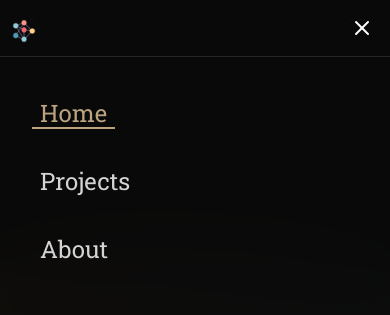
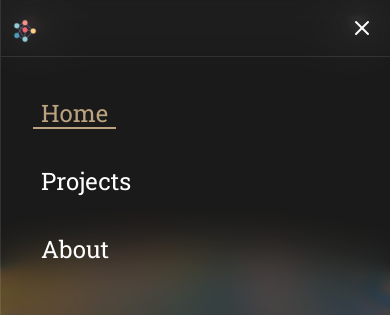
Before and after one commit to MDeus-ai/deus, a React (Create React App) app: page / in a window 390 px wide. Both pictures are taken after a click on the button 358 px from the left and 26 px from the top of the page. Shown: the top 315 px of the page. Built offline with nearby package versions, Linux system fonts and the light colour scheme.

Commit message:
version 2 update v0.25

```diff
--- a/src/components/Navbar/Navbar.js
+++ b/src/components/Navbar/Navbar.js
@@ -32,32 +32,30 @@ const Navbar = () => {
       setLastScrollY(currentScrollY);
     };
 
-    window.addEventListener('scroll', handleScroll);
+    window.addEventListener('scroll', handleScroll, { passive: true });
     return () => window.removeEventListener('scroll', handleScroll);
   }, [lastScrollY, scrollThreshold]);
 
   useEffect(() => {
     const mainContent = document.getElementById('main-content');
     if (mainContent) {
-      mainContent.style.filter = isMenuOpen ? 'blur(16px)' : 'none';
-      mainContent.style.transition = 'filter 0.6s cubic-bezier(0.4, 0, 0.2, 1)';
+      mainContent.style.opacity = isMenuOpen ? '0.4' : '1';
+      mainContent.style.transition = 'opacity 0.3s ease-out';
     }
 
     document.body.style.overflow = isMenuOpen ? 'hidden' : 'unset';
     return () => {
       document.body.style.overflow = 'unset';
       if (mainContent) {
-        mainContent.style.filter = 'none';
+        mainContent.style.opacity = '1';
       }
     };
   }, [isMenuOpen]);
 
   const isActive = (path) => {
-    // Exact match for home and about pages
     if (path === '/' || path === '/about') {
       return location.pathname === path;
     }
-    // Special handling for projects section
     if (path === '/projects') {
       return location.pathname === '/projects' || location.pathname.startsWith('/projects/');
     }
@@ -66,11 +64,12 @@ const Navbar = () => {
 
   return (
     <>
-      <nav className={`fixed top-0 left-0 w-full z-50 transition-all duration-500 ease-in-out
+      <nav className={`fixed top-0 left-0 w-full z-50 transition-transform duration-300 ease-out
         ${isScrolled ? 'bg-black/70' : 'bg-neutral-950/80'}
         ${isVisible ? 'translate-y-0' : '-translate-y-full'}
         backdrop-blur-md px-5 py-3 md:px-6`}
         style={{ fontFamily: 'Roboto Slab, serif' }}>
+        {/* Navbar content remains the same */}
         <div className="max-w-5xl mx-auto flex items-center justify-between">
           <Link to="/" className="text-white text-xl md:text-2xl font-bold hover:text-[#BCA37F] transition-colors duration-300">
             <img src="/favicon.png" alt="Logo" className="w-6 h-6 inline-block align-middle" />
@@ -102,19 +101,28 @@ const Navbar = () => {
         </div>
       </nav>
 
+      {/* Overlay with slight blur */}
       <div
-        className={`fixed inset-0 bg-black/40 backdrop-blur-2xl z-50 transition-all duration-500 ease-in-out
-          ${isMenuOpen ? 'opacity-100 visible' : 'opacity-0 invisible'}`}
+        className={`fixed inset-0 bg-black/30 backdrop-blur-sm z-50 transition-opacity duration-300 ease-out
+          ${isMenuOpen ? 'opacity-100 visible' : 'opacity-0 invisible pointer-events-none'}`}
         onClick={() => setIsMenuOpen(false)}
       />
 
+      {/* Offcanvas Menu with transparency and stronger blur */}
       <div
-        className={`fixed top-0 right-0 w-full md:w-[400px] h-full bg-neutral-950/90 backdrop-blur-2xl z-50
-          transform transition-all duration-500 ease-in-out
-          ${isMenuOpen ? 'translate-x-0 opacity-100' : 'translate-x-full opacity-0'}`}
-        style={{ fontFamily: 'Roboto Slab, serif' }}
+        className={`fixed top-0 right-0 w-full md:w-[400px] h-full z-50
+          transform will-change-transform transition-transform duration-300 ease-out
+          bg-white/10 dark:bg-neutral-950/30 backdrop-blur-xl
+          ${isMenuOpen ? 'translate-x-0' : 'translate-x-full'}`}
+        style={{
+          fontFamily: 'Roboto Slab, serif',
+          backfaceVisibility: 'hidden',
+          perspective: '1000px',
+          borderLeft: '1px solid rgba(255, 255, 255, 0.1)' // Subtle border for depth
+        }}
       >
-        <div className="flex items-center justify-between p-3 md:p-6 border-b border-neutral-800">
+        {/* Header with glass effect */}
+        <div className="flex items-center justify-between p-3 md:p-6 border-b border-white/10">
           <Link
             to="/"
             className="text-white text-2xl md:text-3xl font-bold hover:text-[#BCA37F] transition-colors duration-300"
@@ -124,7 +132,7 @@ const Navbar = () => {
           </Link>
           <button
             className="w-8 h-8 flex items-center justify-center text-white hover:text-[#BCA37F]
-              hover:bg-neutral-800/50 rounded-full transition-all duration-300 hover:rotate-90"
+              hover:bg-white/10 rounded-full transition-all duration-300 hover:rotate-90"
             onClick={() => setIsMenuOpen(false)}
             aria-label="Close menu"
           >
@@ -132,6 +140,7 @@ const Navbar = () => {
           </button>
         </div>
 
+        {/* Content with glass effect */}
         <div className="h-[calc(100%-81px)] overflow-y-auto">
           <div className="p-10 md:p-8">
             <div className="space-y-9">
@@ -139,14 +148,14 @@ const Navbar = () => {
                 <Link
                   key={index}
                   to={link.to}
-                  className={`group flex items-center text-2xl md:text-3xl font-medium transition-all duration-300 ease-in-out
-                    ${isActive(link.to) ? 'text-[#BCA37F]' : 'text-neutral-300 hover:text-[#BCA37F]'}`}
+                  className={`group flex items-center text-2xl md:text-3xl font-medium transition-colors duration-300
+                    ${isActive(link.to) ? 'text-[#BCA37F]' : 'text-white hover:text-[#BCA37F]'}`}
                   onClick={() => setIsMenuOpen(false)}
                 >
                   <span className="relative">
                     {link.label}
                     <span className={`absolute -left-2 -right-2 h-0.5 bg-[#BCA37F] bottom-0 transform origin-left
-                      transition-transform duration-300 ease-in-out scale-x-0
+                      transition-transform duration-300 ease-out scale-x-0
                       ${isActive(link.to) ? 'scale-x-100' : 'group-hover:scale-x-100'}`}
                     />
                   </span>
```
